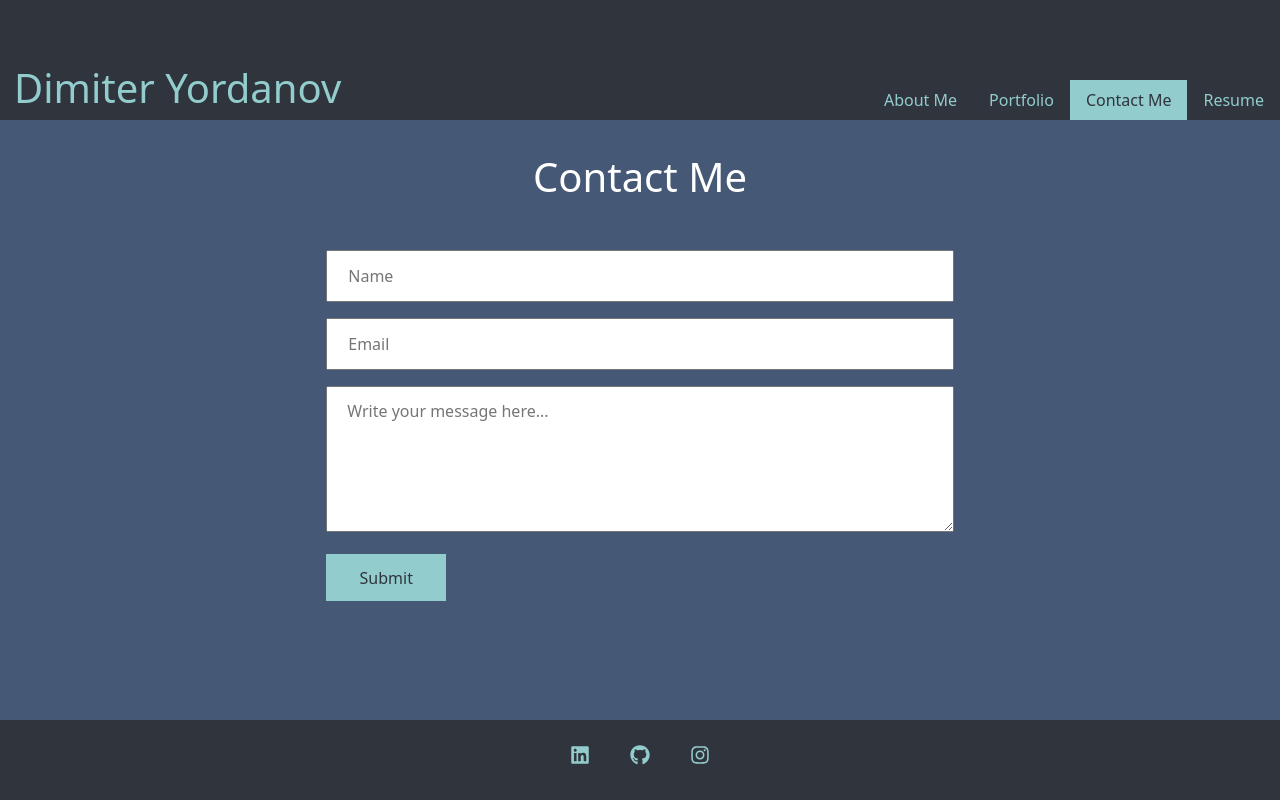
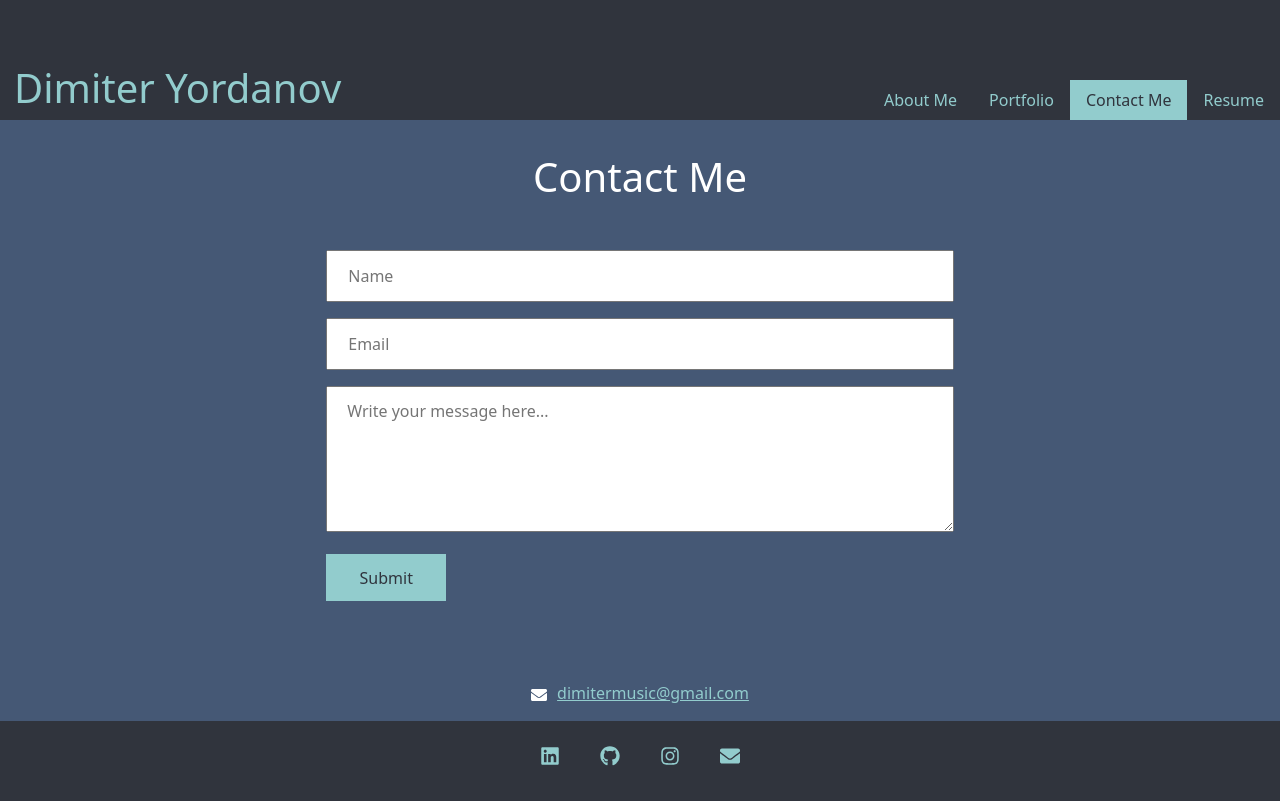
Before and after one commit to dimitermusic/react-portfolio, a React (Create React App) app: page / in a window 1280 px wide. Both pictures are taken after a click on the button "Contact Me". Built offline with nearby package versions, Linux system fonts and the light colour scheme.

Commit message:
added email and updated about me

```diff
--- a/src/components/Footer.js
+++ b/src/components/Footer.js
@@ -1,6 +1,6 @@
 import React from 'react';
 import '../styles/Footer.css'
-import { FaLinkedin, FaGithub, FaSpotify, FaInstagram, FaImdb, FaYoutube } from "react-icons/fa";
+import { FaLinkedin, FaGithub, FaInstagram, FaEnvelope } from "react-icons/fa";
 
 
 function Footer() {
@@ -34,6 +34,15 @@ function Footer() {
             <FaInstagram />
           </div>
         </a>
+        <a
+          target="_blank"
+          href="mailto:dimitermusic@gmail.com"
+          rel="noreferrer"
+        >
+          <div>
+            <FaEnvelope />
+          </div>
+        </a>
       </div>
     </>
   );
--- a/src/components/pages/AboutMe.js
+++ b/src/components/pages/AboutMe.js
@@ -10,7 +10,7 @@ export default function AboutMe() {
       </h1>
       <img src={dimiterProfile} alt="dimiter yordanov" />
       <p>
-        Full Stack Web Developer and established, award-winning music composer and songwriter with strong storytelling and problem-solving abilities. Notable experience embodying the essence of stories and visuals through music for Netflix, Hulu, Prime Video, NEON, and more. Eager to leverage my extensive experience in Film and TV, Creative Direction, Team Management, Marketing and Design to build onto my Web Development skills and become a positive contribution to an engineering team as well as an impact in the world of mobile user experience.
+        Full Stack Web Developer with strong storytelling and problem-solving abilities. Notable history embodying the essence of stories and visuals through creating music for Netflix, Hulu, Prime Video, NEON, and more. Eager to leverage my extensive experience in Film and TV, Communications, Team Management, and Web Design, Development and Testing to join and collaborate with a diverse team of engineers in order to learn and grow as a Web Developer, making an impact in the world of mobile user experience.
       </p>
     </div>
   );
--- a/src/components/pages/Contact.js
+++ b/src/components/pages/Contact.js
@@ -1,12 +1,25 @@
 import React from 'react';
 import Form from '../Form'
 import '../../styles/Contact.css'
+import { FaEnvelope } from "react-icons/fa";
 
 export default function Contact() {
   return (
     <div className="contact">
       <h1>Contact Me</h1>
       <Form className="form" />
+      <div className="email">
+        <p>
+          <FaEnvelope className="email-icon" />
+          <a
+            target="_blank"
+            href="mailto:dimitermusic@gmail.com"
+            rel="noreferrer"
+          >
+            dimitermusic@gmail.com
+          </a>
+        </p>
+      </div>
     </div>
   );
 }
--- a/src/components/pages/Portfolio.js
+++ b/src/components/pages/Portfolio.js
@@ -28,7 +28,7 @@ export default function Portfolio() {
           alt="bebop music"
         />
         <Project
-          name="Budget Tracker (Javascript/Node//PWA)"
+          name="Budget Tracker (Javascript/Node/PWA)"
           github="https://github.com/dimitermusic/pwa-budget-tracker"
           deployed="https://dimiter-budget-tracker.herokuapp.com/"
           image={budget}
--- a/src/styles/Contact.css
+++ b/src/styles/Contact.css
@@ -24,6 +24,23 @@
     color: var(--white);
 }
 
+.email {
+    margin-top: 47px;
+}
+
+.email a {
+    color: var(--green) !important;
+}
+
+.email a:hover {
+    color: var(--white) !important;
+}
+
+.email-icon {
+    margin-right: 10px;
+    color: var(--white);
+}
+
 @media only screen and (device-width: 428px) and (device-height: 926px) and (-webkit-device-pixel-ratio : 3) {
     .form {
         width: 80%;
```
